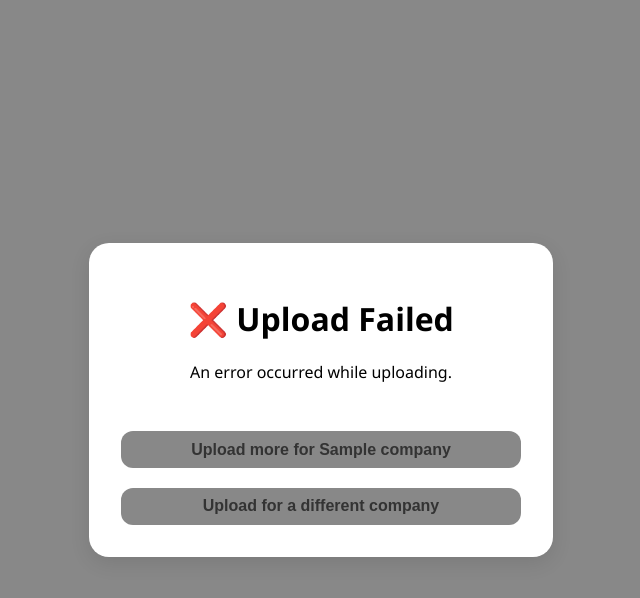
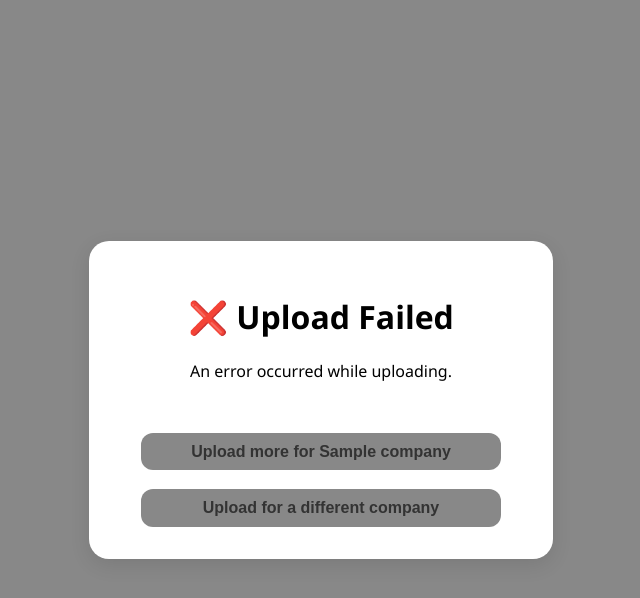
Before and after one commit to vladpke/company-image-uploader, a Flask app: template templates/result.html in a window 1280 px wide. Shown: the top 598 px of the page, without its empty margins (319-959 px from the left). Run offline with Flask 3, Linux system fonts and the light colour scheme; the template is opened without the code that fills it: most values are stand-ins (such as "Sample title", 1, 10 or a date in 2020).

Commit message:
Improved Result page layout

```diff
--- a/static/style.css
+++ b/static/style.css
@@ -6,6 +6,10 @@ body {
     align-items: center;
     height: 100vh;
     margin: 0;
+}
+
+.result-message {
+    line-height: 1.6;
 }
 
 .container {
@@ -278,12 +282,13 @@ input[type="file"] {
 }
 
 .full-width-btn {
-    width: 100%;
-    max-width: 100%;
-    box-sizing: border-box;
+	width: 100%;
+	max-width: 90%;
+	box-sizing: border-box;
+	margin: 0 auto;
 }
 
 #upload-loading {
-	font-style: italic;
-	color: #555;
+    font-style: italic;
+    color: #555;
 }
--- a/templates/result.html
+++ b/templates/result.html
@@ -17,13 +17,14 @@
 	<div class="container">
 		{% if success %}
 		<h1>✅ Success!</h1>
-		<p>
-			{{ image_type.title() }} image files were successfully uploaded for
-			<strong>{{ company }}</strong>.
+		<p class="result-message">
+			{{ image_type.title() }} image files were successfully uploaded for <strong>{{ company }}</strong>.
 		</p>
 		{% else %}
 		<h1>❌ Upload Failed</h1>
-		<p>An error occurred while uploading. {{ error }}</p>
+		<p class="result-message">
+			An error occurred while uploading. {{ error }}
+		</p>
 		{% endif %}
 
 		<form action="/upload" method="get" style="margin-top: 2em;">
```
